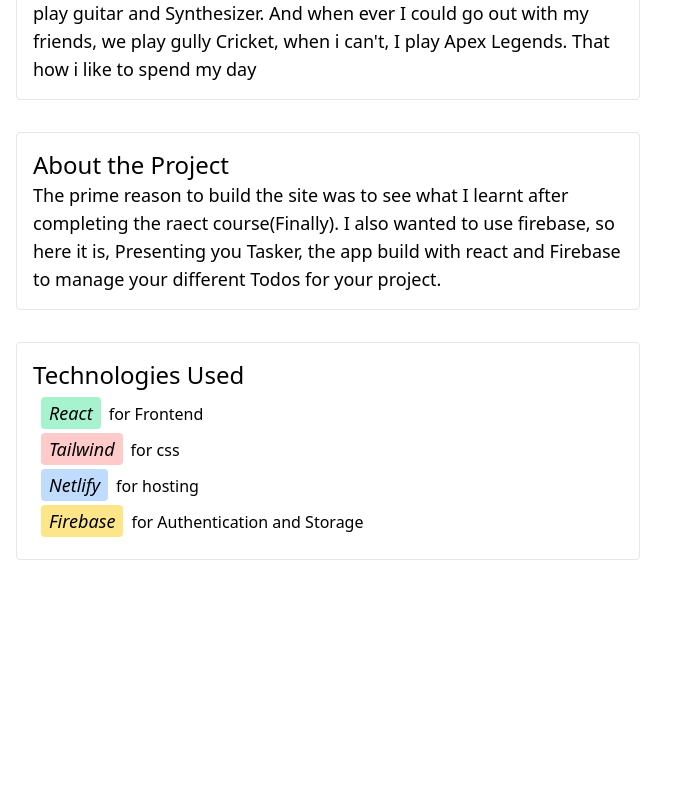
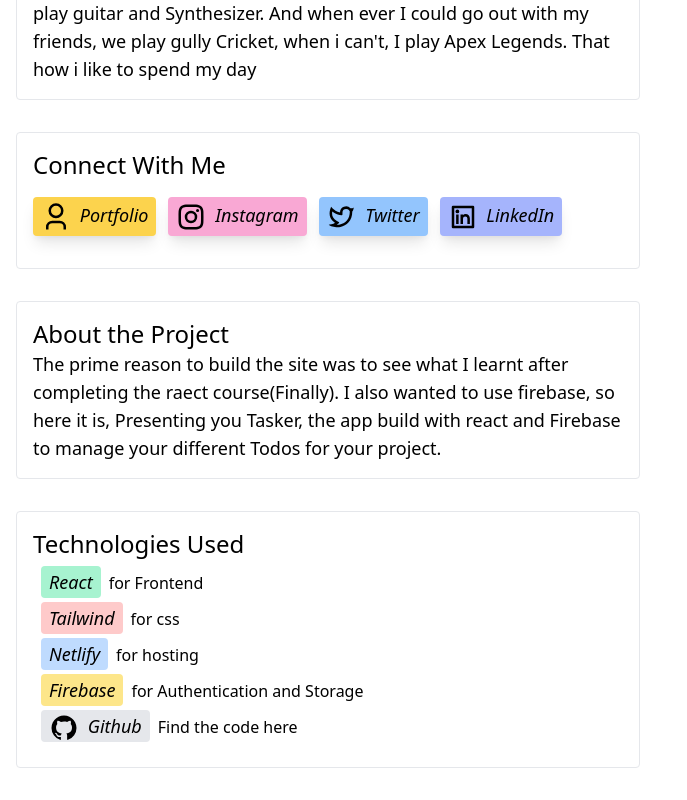
Before and after one commit to TusharYaar/tasker, a React (Create React App) app in the folder React-App/: page /about in a window 1280 px wide. Shown: the part 298-1098 px from the top of the page, without its empty margins (0-687 px from the left). Before the commit the page ends 890 px from the top, so only its background shows below. Built offline with nearby package versions, Linux system fonts and the light colour scheme; no server answers.

Commit message:
about page done

```diff
--- a/React-App/src/Components/About.js
+++ b/React-App/src/Components/About.js
@@ -1,8 +1,9 @@
 import React from "react";
 import Navbar from "./NavbarComponent";
-import {useHistory } from "react-router-dom"
+import { useHistory } from "react-router-dom";
 import { useAuth } from "../Context/AuthContext";
-import {MdKeyboardArrowLeft} from "react-icons/md"
+import { MdKeyboardArrowLeft } from "react-icons/md";
+import { RiGithubFill,RiTwitterLine,RiInstagramLine,RiUser3Line,RiLinkedinBoxLine } from "react-icons/ri";
 function About() {
   const { currentUser } = useAuth();
   const history = useHistory();
@@ -12,31 +13,117 @@ function About() {
       <div className="flex flex-row justify-start items-start rounded p-2 md:p-4">
         <div className="w-full">
           <div className="mt-16">
-          {currentUser ? <button className=" py-1 px-2 bg-blue-200 rounded " onClick={()=> {history.goBack()}}><MdKeyboardArrowLeft className="inline text-xl"/> Go back</button> : null}
+            {currentUser ? (
+              <button
+                className=" py-1 px-2 bg-blue-200 rounded "
+                onClick={() => {
+                  history.goBack();
+                }}
+              >
+                <MdKeyboardArrowLeft className="inline text-xl" /> Go back
+              </button>
+            ) : null}
             <h2 className="text-2xl md:text-3xl lg:text-4xl ">About</h2>
             <div className=" md:w-4/6 lg:w-3/6 flex flex-col items-start">
               <div className="border rounded p-4 my-4 text-lg">
                 <h3 className="text-xl md:text-2xl">About Me</h3>
-              <p> My name is Tushar and i'm a second year student at VIT. I have a keen interest in web developement and i'm hard at work to achieve my goals.
+                <p>
+                  {" "}
+                  My name is Tushar and i'm a second year student at VIT. I have
+                  a keen interest in web developement and i'm hard at work to
+                  achieve my goals.
                 </p>
-             <p>But yeh.. I'm not always smashing my keyboard through the day, so i play guitar and Synthesizer. And when ever I could go out with my friends, we play gully Cricket, when i can't, I play Apex Legends. That how i like to spend my day </p>
+                <p>
+                  But yeh.. I'm not always smashing my keyboard through the day,
+                  so i play guitar and Synthesizer. And when ever I could go out
+                  with my friends, we play gully Cricket, when i can't, I play
+                  Apex Legends. That how i like to spend my day{" "}
+                </p>
+              </div>
+              <div className="border rounded p-4 my-4 text-lg w-full">
+                <h3 className="text-xl md:text-2xl">Connect With Me</h3>
+                <ul className="flex flex-row items-start my-2">
+                  <a href="https://tusharyaar.netlify.app/" rel="noreferrer noopener">
+                    <li className="px-2 py-1 rounded bg-yellow-300 my-2 shadow-lg italic ">
+                      <RiUser3Line className="text-3xl mr-1 inline" /> Portfolio
+                    </li>
+                  </a>
+                  <a href="https://www.instagram.com/tushar_yaar/" rel="noreferrer noopener" className="mx-3">
+                    <li className="px-2 py-1 rounded bg-pink-300 my-2 shadow-lg italic ">
+                      <RiInstagramLine className="text-3xl mr-1 inline" /> Instagram
+                    </li>
+                  </a>
+                  <a href="https://twitter.com/tushar_yaar" rel="noreferrer noopener" className="mr-3">
+                    <li className="px-2 py-1 rounded bg-blue-300 my-2 shadow-lg italic ">
+                      <RiTwitterLine className="text-3xl mr-1 inline" /> Twitter
+                    </li>
+                  </a>
+                  <a href="https://www.linkedin.com/in/tushar-s-agrawal-215ba81a0/" rel="noreferrer noopener" className="mr-3">
+                    <li className="px-2 py-1 rounded bg-indigo-300 my-2 shadow-lg italic ">
+                      <RiLinkedinBoxLine className="text-3xl mr-1 inline" /> LinkedIn
+                    </li>
+                  </a>
+                  {/* <a href="#" rel="noreferrer noopener">
+                    <li className="px-2 py-1 rounded bg-gray-200 my-2 shadow-lg ">
+                      <RiGithubFill className="text-3xl mr-1 inline" /> Github
+                    </li>
+                  </a> */}
 
+
+                </ul>
               </div>
               <div className="border p-4 my-4 rounded text-lg ">
                 <h3 className="text-xl md:text-2xl">About the Project</h3>
-              <p>The prime reason to build the site was to see what I learnt after completing the raect course(Finally). I also wanted to use firebase, so here it is, Presenting you Tasker, the app build with react and Firebase to manage your different Todos for your project.</p>
+                <p>
+                  The prime reason to build the site was to see what I learnt
+                  after completing the raect course(Finally). I also wanted to
+                  use firebase, so here it is, Presenting you Tasker, the app
+                  build with react and Firebase to manage your different Todos
+                  for your project.
+                </p>
               </div>
               <div className="border p-4 my-4 rounded text-lg w-full ">
                 <h3 className="text-xl md:text-2xl">Technologies Used</h3>
                 <ul>
-      <li className="my-2"><span className="italic mx-2 bg-green-200 py-1 px-2 rounded">React</span><span className="text-sm md:text-base">for Frontend</span></li>
-      <li className="my-2"><span className="italic mx-2 bg-red-200 py-1 px-2 rounded">Tailwind</span><span className="text-sm md:text-base">for css</span></li>
-      <li className="my-2"><span className="italic mx-2 bg-blue-200 py-1 px-2 rounded">Netlify</span><span className="text-sm md:text-base">for hosting</span></li>
+                  <li className="my-2">
+                    <span className="italic mx-2 bg-green-200 py-1 px-2 rounded">
+                      React
+                    </span>
+                    <span className="text-sm md:text-base">for Frontend</span>
+                  </li>
+                  <li className="my-2">
+                    <span className="italic mx-2 bg-red-200 py-1 px-2 rounded">
+                      Tailwind
+                    </span>
+                    <span className="text-sm md:text-base">for css</span>
+                  </li>
+                  <li className="my-2">
+                    <span className="italic mx-2 bg-blue-200 py-1 px-2 rounded">
+                      Netlify
+                    </span>
+                    <span className="text-sm md:text-base">for hosting</span>
+                  </li>
 
-    <li className="my-2"><span className="italic mx-2 bg-yellow-200 py-1 px-2 rounded">Firebase</span><span className="text-sm md:text-base">for Authentication and Storage</span></li>
+                  <li className="my-2">
+                    <span className="italic mx-2 bg-yellow-200 py-1 px-2 rounded">
+                      Firebase
+                    </span>
+                    <span className="text-sm md:text-base">
+                      for Authentication and Storage
+                    </span>
+                  </li>
+                  <li className="my-2">
+                    <a href="https://github.com/TusharYaar/tasker/tree/master/React-App" rel="noreferrer noopener">
+                    <span className="italic mx-2 bg-gray-200 py-1 px-2 rounded">
+                    <RiGithubFill className="text-3xl mr-1 inline" />  Github
+                    </span>
+                    <span className="text-sm md:text-base">
+                      Find the code here
+                    </span>
+                    </a>
+                  </li>
                 </ul>
               </div>
-
             </div>
           </div>
         </div>
```
Lines whose indentation alone changed are shown as unchanged.
